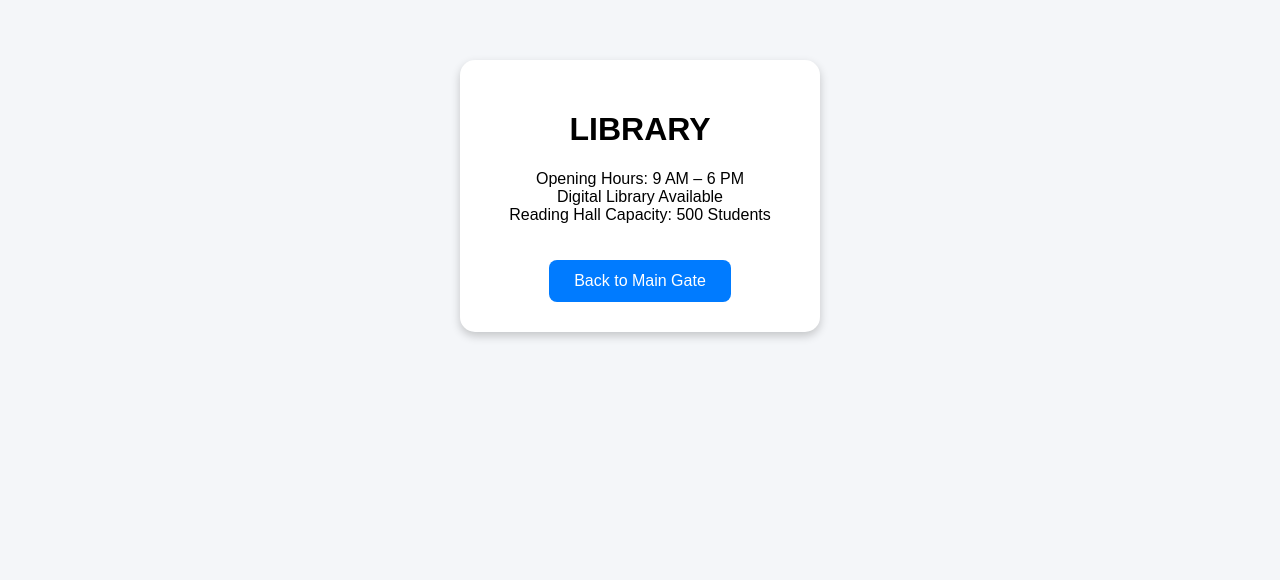
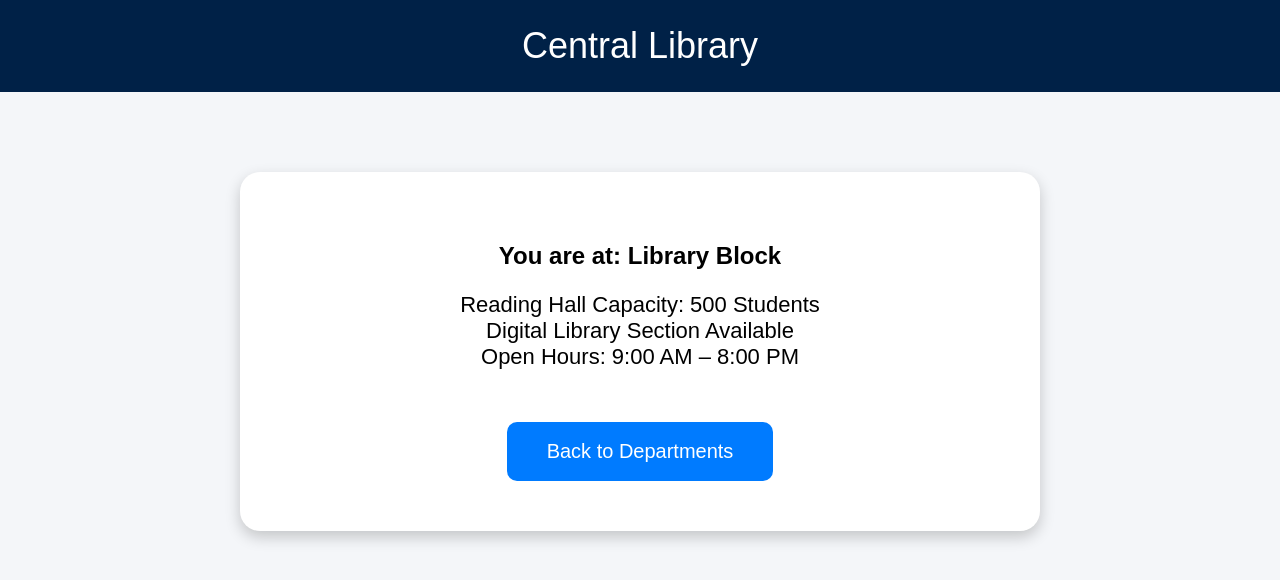
Before and after one commit to citchennai/smart-campus, a plain HTML site: page library.html in a window 1280 px wide. Drawn offline with Linux system fonts and the light colour scheme.

Commit message:
Update library.html

```diff
--- a/library.html
+++ b/library.html
@@ -1,48 +1,63 @@
 <!DOCTYPE html>
 <html>
 <head>
-<title>Library</title>
-
+<title>Central Library</title>
 <style>
 body{
 font-family:Arial;
 background:#f4f6f9;
+margin:0;
 text-align:center;
 }
-
+header{
+background:#002147;
+color:white;
+padding:25px;
+font-size:36px;
+}
 .card{
 background:white;
-margin:60px auto;
-padding:30px;
-width:300px;
-border-radius:15px;
-box-shadow:0 4px 10px rgba(0,0,0,0.2);
+margin:80px auto;
+padding:50px;
+width:80%;
+max-width:700px;
+border-radius:20px;
+box-shadow:0 6px 15px rgba(0,0,0,0.2);
 }
-
+p{
+font-size:22px;
+}
 button{
-padding:12px 25px;
-margin-top:20px;
+padding:18px 40px;
+margin-top:30px;
 border:none;
-border-radius:8px;
+border-radius:10px;
 background:#007BFF;
 color:white;
-font-size:16px;
+font-size:20px;
 cursor:pointer;
+}
+button:hover{
+background:#0056b3;
 }
 </style>
 </head>
 
 <body>
 
+<header>Central Library</header>
+
 <div class="card">
-<h1>LIBRARY</h1>
+<h2>You are at: Library Block</h2>
 
-<p>Opening Hours: 9 AM – 6 PM<br>
-Digital Library Available<br>
-Reading Hall Capacity: 500 Students</p>
+<p>
+Reading Hall Capacity: 500 Students<br>
+Digital Library Section Available<br>
+Open Hours: 9:00 AM – 8:00 PM
+</p>
 
 <a href="index.html">
-<button>Back to Main Gate</button>
+<button>Back to Departments</button>
 </a>
 
 </div>
```
